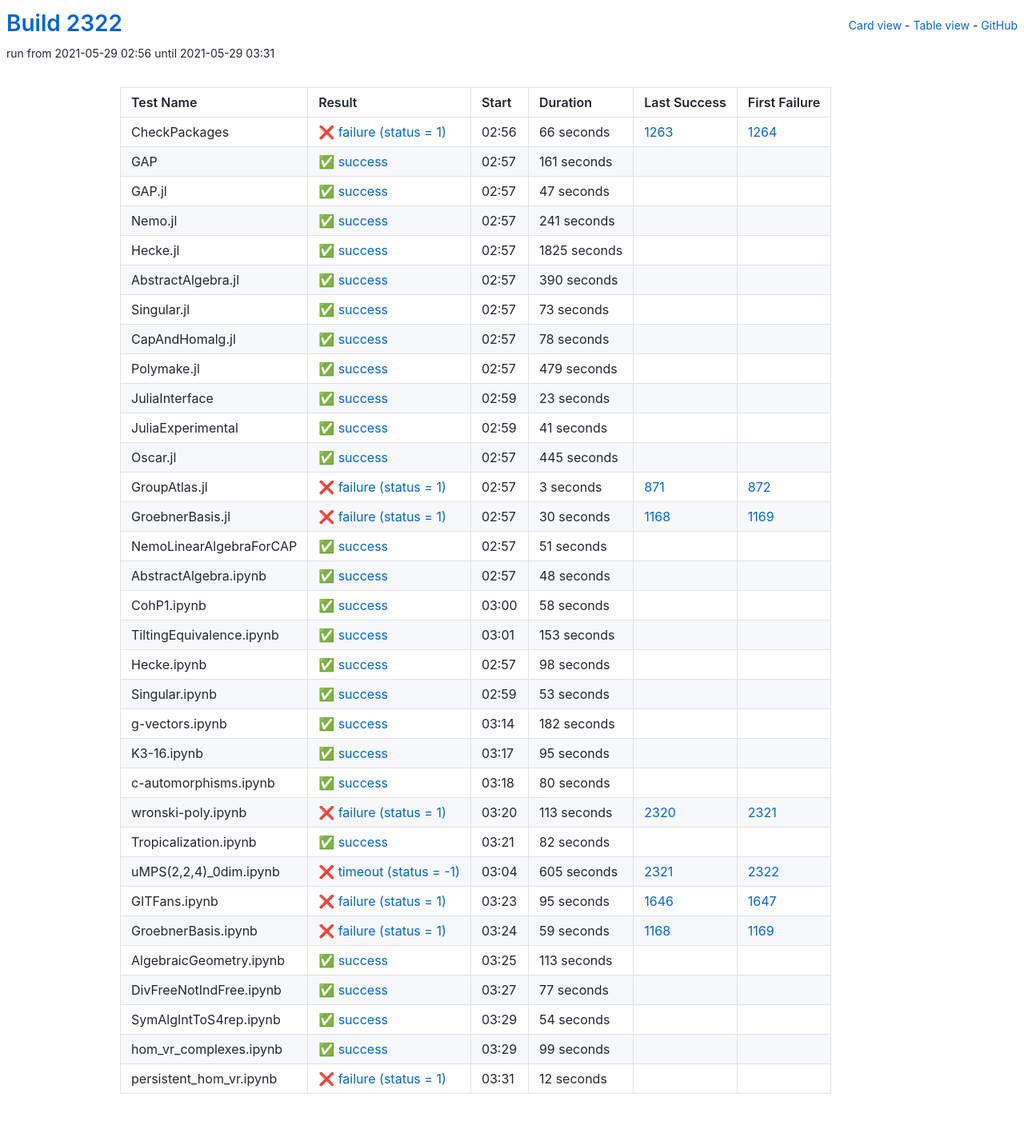
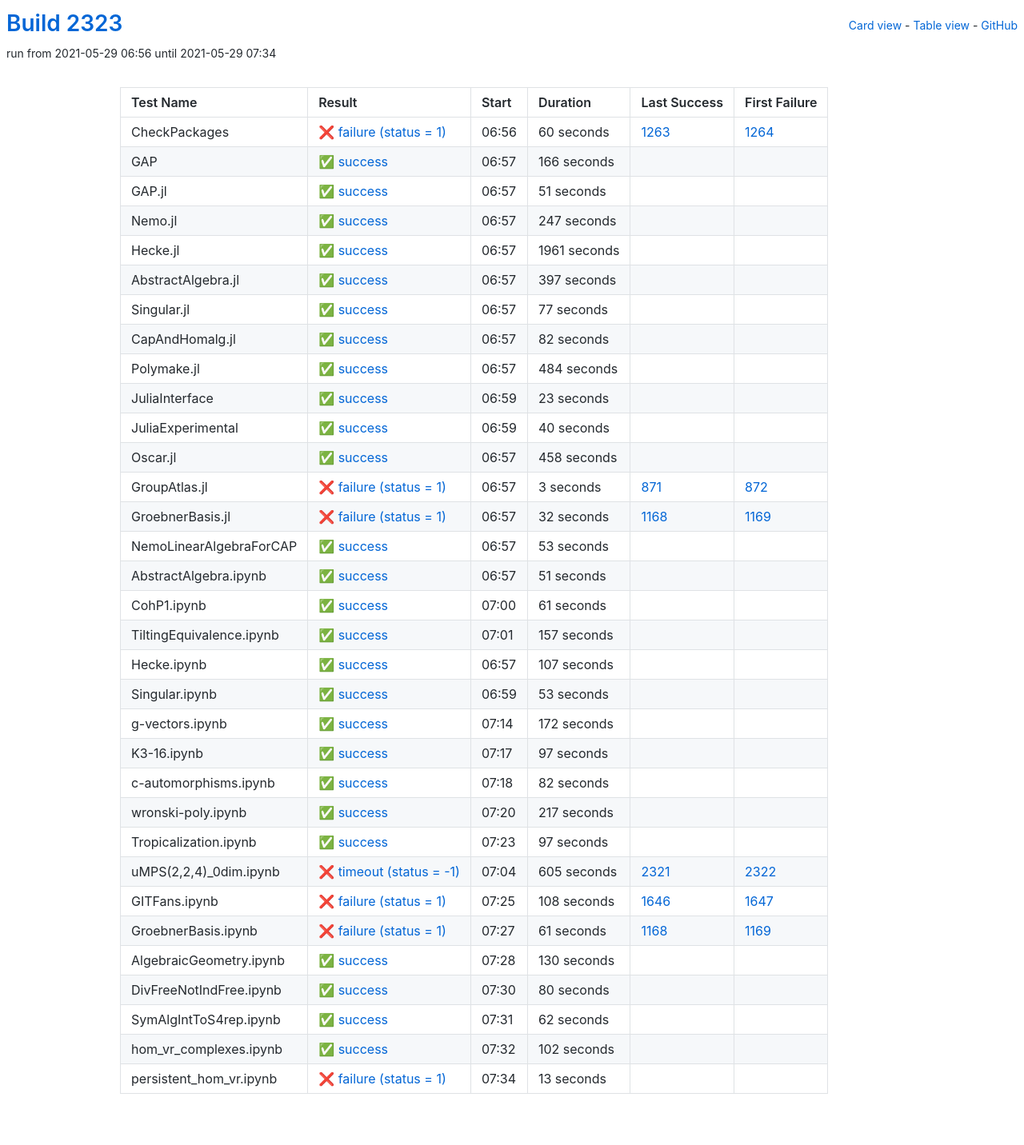
Before and after one commit to oscar-system/oscar-ci-status-stable, a Jekyll site: the page built from table.html, in a window 1280 px wide. Shown: the whole page at 80% size. Built offline with Jekyll 4.4.1, drawn with Linux system fonts in a browser that asks for light colours.

Commit message:
Build #2323

```diff
--- a/_data/ci.yml
+++ b/_data/ci.yml
@@ -1,6 +1,6 @@
 ---
-build: 2322
-build_url: https://oscarci.mathematik.uni-kl.de/job/oscar-stable/2322/
+build: 2323
+build_url: https://oscarci.mathematik.uni-kl.de/job/oscar-stable/2323/
 job: oscar-stable
 organization: oscar-system
 repo: oscar-ci-status-stable
@@ -8,116 +8,116 @@ repourl: https://github.com/oscar-system/oscar-ci-status-stable
 tests:
 - name: CheckPackages
   id: checkpackages
-  log: https://oscarci.mathematik.uni-kl.de/job/oscar-stable/2322/artifact/logs/build-2322/CheckPackages.log
-  start: 2021-05-29 02:56
+  log: https://oscarci.mathematik.uni-kl.de/job/oscar-stable/2323/artifact/logs/build-2323/CheckPackages.log
+  start: 2021-05-29 06:56
   success: false
   exitcode: 1
   status: failure
-  duration: 66
+  duration: 60
   last_success: 1263
   last_success_url: https://oscarci.mathematik.uni-kl.de/job/oscar-stable/1263/
   first_failure: 1264
   first_failure_url: https://oscarci.mathematik.uni-kl.de/job/oscar-stable/1264/
 - name: GAP
   id: gap
-  log: https://oscarci.mathematik.uni-kl.de/job/oscar-stable/2322/artifact/logs/build-2322/GAP.log
-  start: 2021-05-29 02:57
+  log: https://oscarci.mathematik.uni-kl.de/job/oscar-stable/2323/artifact/logs/build-2323/GAP.log
+  start: 2021-05-29 06:57
   success: true
   exitcode: 0
   status: success
-  duration: 161
+  duration: 166
   last_success: false
   last_success_url:
   first_failure: false
   first_failure_url:
 - name: GAP.jl
   id: gap-jl
-  log: https://oscarci.mathematik.uni-kl.de/job/oscar-stable/2322/artifact/logs/build-2322/GAP.jl.log
-  start: 2021-05-29 02:57
+  log: https://oscarci.mathematik.uni-kl.de/job/oscar-stable/2323/artifact/logs/build-2323/GAP.jl.log
+  start: 2021-05-29 06:57
   success: true
   exitcode: 0
   status: success
-  duration: 47
+  duration: 51
   last_success: false
   last_success_url:
   first_failure: false
   first_failure_url:
 - name: Nemo.jl
   id: nemo-jl
-  log: https://oscarci.mathematik.uni-kl.de/job/oscar-stable/2322/artifact/logs/build-2322/Nemo.jl.log
-  start: 2021-05-29 02:57
+  log: https://oscarci.mathematik.uni-kl.de/job/oscar-stable/2323/artifact/logs/build-2323/Nemo.jl.log
+  start: 2021-05-29 06:57
   success: true
   exitcode: 0
   status: success
-  duration: 241
+  duration: 247
   last_success: false
   last_success_url:
   first_failure: false
   first_failure_url:
 - name: Hecke.jl
   id: hecke-jl
-  log: https://oscarci.mathematik.uni-kl.de/job/oscar-stable/2322/artifact/logs/build-2322/Hecke.jl.log
-  start: 2021-05-29 02:57
+  log: https://oscarci.mathematik.uni-kl.de/job/oscar-stable/2323/artifact/logs/build-2323/Hecke.jl.log
+  start: 2021-05-29 06:57
   success: true
   exitcode: 0
   status: success
-  duration: 1825
+  duration: 1961
   last_success: false
   last_success_url:
   first_failure: false
   first_failure_url:
 - name: AbstractAlgebra.jl
   id: abstractalgebra-jl
-  log: https://oscarci.mathematik.uni-kl.de/job/oscar-stable/2322/artifact/logs/build-2322/AbstractAlgebra.jl.log
-  start: 2021-05-29 02:57
+  log: https://oscarci.mathematik.uni-kl.de/job/oscar-stable/2323/artifact/logs/build-2323/AbstractAlgebra.jl.log
+  start: 2021-05-29 06:57
   success: true
   exitcode: 0
   status: success
-  duration: 390
+  duration: 397
   last_success: false
   last_success_url:
   first_failure: false
   first_failure_url:
 - name: Singular.jl
   id: singular-jl
-  log: https://oscarci.mathematik.uni-kl.de/job/oscar-stable/2322/artifact/logs/build-2322/Singular.jl.log
-  start: 2021-05-29 02:57
+  log: https://oscarci.mathematik.uni-kl.de/job/oscar-stable/2323/artifact/logs/build-2323/Singular.jl.log
+  start: 2021-05-29 06:57
   success: true
   exitcode: 0
   status: success
-  duration: 73
+  duration: 77
   last_success: false
   last_success_url:
   first_failure: false
   first_failure_url:
 - name: CapAndHomalg.jl
   id: capandhomalg-jl
-  log: https://oscarci.mathematik.uni-kl.de/job/oscar-stable/2322/artifact/logs/build-2322/CapAndHomalg.jl.log
-  start: 2021-05-29 02:57
+  log: https://oscarci.mathematik.uni-kl.de/job/oscar-stable/2323/artifact/logs/build-2323/CapAndHomalg.jl.log
+  start: 2021-05-29 06:57
   success: true
   exitcode: 0
   status: success
-  duration: 78
+  duration: 82
   last_success: false
   last_success_url:
   first_failure: false
   first_failure_url:
 - name: Polymake.jl
   id: polymake-jl
-  log: https://oscarci.mathematik.uni-kl.de/job/oscar-stable/2322/artifact/logs/build-2322/Polymake.jl.log
-  start: 2021-05-29 02:57
+  log: https://oscarci.mathematik.uni-kl.de/job/oscar-stable/2323/artifact/logs/build-2323/Polymake.jl.log
+  start: 2021-05-29 06:57
   success: true
   exitcode: 0
   status: success
-  duration: 479
+  duration: 484
   last_success: false
   last_success_url:
   first_failure: false
   first_failure_url:
 - name: JuliaInterface
   id: juliainterface
-  log: https://oscarci.mathematik.uni-kl.de/job/oscar-stable/2322/artifact/logs/build-2322/JuliaInterface.log
-  start: 2021-05-29 02:59
+  log: https://oscarci.mathematik.uni-kl.de/job/oscar-stable/2323/artifact/logs/build-2323/JuliaInterface.log
+  start: 2021-05-29 06:59
   success: true
   exitcode: 0
   status: success
@@ -128,32 +128,32 @@ tests:
   first_failure_url:
 - name: JuliaExperimental
   id: juliaexperimental
-  log: https://oscarci.mathematik.uni-kl.de/job/oscar-stable/2322/artifact/logs/build-2322/JuliaExperimental.log
-  start: 2021-05-29 02:59
+  log: https://oscarci.mathematik.uni-kl.de/job/oscar-stable/2323/artifact/logs/build-2323/JuliaExperimental.log
+  start: 2021-05-29 06:59
   success: true
   exitcode: 0
   status: success
-  duration: 41
+  duration: 40
   last_success: false
   last_success_url:
   first_failure: false
   first_failure_url:
 - name: Oscar.jl
   id: oscar-jl
-  log: https://oscarci.mathematik.uni-kl.de/job/oscar-stable/2322/artifact/logs/build-2322/Oscar.jl.log
-  start: 2021-05-29 02:57
+  log: https://oscarci.mathematik.uni-kl.de/job/oscar-stable/2323/artifact/logs/build-2323/Oscar.jl.log
+  start: 2021-05-29 06:57
   success: true
   exitcode: 0
   status: success
-  duration: 445
+  duration: 458
   last_success: false
   last_success_url:
   first_failure: false
   first_failure_url:
 - name: GroupAtlas.jl
   id: groupatlas-jl
-  log: https://oscarci.mathematik.uni-kl.de/job/oscar-stable/2322/artifact/logs/build-2322/GroupAtlas.jl.log
-  start: 2021-05-29 02:57
+  log: https://oscarci.mathematik.uni-kl.de/job/oscar-stable/2323/artifact/logs/build-2323/GroupAtlas.jl.log
+  start: 2021-05-29 06:57
   success: false
   exitcode: 1
   status: failure
@@ -164,20 +164,32 @@ tests:
   first_failure_url: https://oscarci.mathematik.uni-kl.de/job/oscar-stable/872/
 - name: GroebnerBasis.jl
   id: groebnerbasis-jl
-  log: https://oscarci.mathematik.uni-kl.de/job/oscar-stable/2322/artifact/logs/build-2322/GroebnerBasis.jl.log
-  start: 2021-05-29 02:57
+  log: https://oscarci.mathematik.uni-kl.de/job/oscar-stable/2323/artifact/logs/build-2323/GroebnerBasis.jl.log
+  start: 2021-05-29 06:57
   success: false
   exitcode: 1
   status: failure
-  duration: 30
+  duration: 32
   last_success: 1168
   last_success_url: https://oscarci.mathematik.uni-kl.de/job/oscar-stable/1168/
   first_failure: 1169
   first_failure_url: https://oscarci.mathematik.uni-kl.de/job/oscar-stable/1169/
 - name: NemoLinearAlgebraForCAP
   id: nemolinearalgebraforcap
-  log: https://oscarci.mathematik.uni-kl.de/job/oscar-stable/2322/artifact/logs/build-2322/NemoLinearAlgebraForCAP.log
-  start: 2021-05-29 02:57
+  log: https://oscarci.mathematik.uni-kl.de/job/oscar-stable/2323/artifact/logs/build-2323/NemoLinearAlgebraForCAP.log
+  start: 2021-05-29 06:57
+  success: true
+  exitcode: 0
+  status: success
+  duration: 53
+  last_success: false
+  last_success_url:
+  first_failure: false
+  first_failure_url:
+- name: AbstractAlgebra.ipynb
+  id: abstractalgebra-ipynb
+  log: https://oscarci.mathematik.uni-kl.de/job/oscar-stable/2323/artifact/logs/build-2323/AbstractAlgebra.ipynb.log
+  start: 2021-05-29 06:57
   success: true
   exitcode: 0
   status: success
@@ -186,58 +198,46 @@ tests:
   last_success_url:
   first_failure: false
   first_failure_url:
-- name: AbstractAlgebra.ipynb
-  id: abstractalgebra-ipynb
-  log: https://oscarci.mathematik.uni-kl.de/job/oscar-stable/2322/artifact/logs/build-2322/AbstractAlgebra.ipynb.log
-  start: 2021-05-29 02:57
+- name: CohP1.ipynb
+  id: cohp1-ipynb
+  log: https://oscarci.mathematik.uni-kl.de/job/oscar-stable/2323/artifact/logs/build-2323/CohP1.ipynb.log
+  start: 2021-05-29 07:00
   success: true
   exitcode: 0
   status: success
-  duration: 48
-  last_success: false
-  last_success_url:
-  first_failure: false
-  first_failure_url:
-- name: CohP1.ipynb
-  id: cohp1-ipynb
-  log: https://oscarci.mathematik.uni-kl.de/job/oscar-stable/2322/artifact/logs/build-2322/CohP1.ipynb.log
-  start: 2021-05-29 03:00
-  success: true
-  exitcode: 0
-  status: success
-  duration: 58
+  duration: 61
   last_success: false
   last_success_url:
   first_failure: false
   first_failure_url:
 - name: TiltingEquivalence.ipynb
   id: tiltingequivalence-ipynb
-  log: https://oscarci.mathematik.uni-kl.de/job/oscar-stable/2322/artifact/logs/build-2322/TiltingEquivalence.ipynb.log
-  start: 2021-05-29 03:01
+  log: https://oscarci.mathematik.uni-kl.de/job/oscar-stable/2323/artifact/logs/build-2323/TiltingEquivalence.ipynb.log
+  start: 2021-05-29 07:01
   success: true
   exitcode: 0
   status: success
-  duration: 153
+  duration: 157
   last_success: false
   last_success_url:
   first_failure: false
   first_failure_url:
 - name: Hecke.ipynb
   id: hecke-ipynb
-  log: https://oscarci.mathematik.uni-kl.de/job/oscar-stable/2322/artifact/logs/build-2322/Hecke.ipynb.log
-  start: 2021-05-29 02:57
+  log: https://oscarci.mathematik.uni-kl.de/job/oscar-stable/2323/artifact/logs/build-2323/Hecke.ipynb.log
+  start: 2021-05-29 06:57
   success: true
   exitcode: 0
   status: success
-  duration: 98
+  duration: 107
   last_success: false
   last_success_url:
   first_failure: false
   first_failure_url:
 - name: Singular.ipynb
   id: singular-ipynb
-  log: https://oscarci.mathematik.uni-kl.de/job/oscar-stable/2322/artifact/logs/build-2322/Singular.ipynb.log
-  start: 2021-05-29 02:59
+  log: https://oscarci.mathematik.uni-kl.de/job/oscar-stable/2323/artifact/logs/build-2323/Singular.ipynb.log
+  start: 2021-05-29 06:59
   success: true
   exitcode: 0
   status: success
@@ -248,56 +248,32 @@ tests:
   first_failure_url:
 - name: g-vectors.ipynb
   id: g-vectors-ipynb
-  log: https://oscarci.mathematik.uni-kl.de/job/oscar-stable/2322/artifact/logs/build-2322/g-vectors.ipynb.log
-  start: 2021-05-29 03:14
+  log: https://oscarci.mathematik.uni-kl.de/job/oscar-stable/2323/artifact/logs/build-2323/g-vectors.ipynb.log
+  start: 2021-05-29 07:14
   success: true
   exitcode: 0
   status: success
-  duration: 182
+  duration: 172
   last_success: false
   last_success_url:
   first_failure: false
   first_failure_url:
 - name: K3-16.ipynb
   id: k3-16-ipynb
-  log: https://oscarci.mathematik.uni-kl.de/job/oscar-stable/2322/artifact/logs/build-2322/K3-16.ipynb.log
-  start: 2021-05-29 03:17
+  log: https://oscarci.mathematik.uni-kl.de/job/oscar-stable/2323/artifact/logs/build-2323/K3-16.ipynb.log
+  start: 2021-05-29 07:17
   success: true
   exitcode: 0
   status: success
-  duration: 95
+  duration: 97
   last_success: false
   last_success_url:
   first_failure: false
   first_failure_url:
 - name: c-automorphisms.ipynb
   id: c-automorphisms-ipynb
-  log: https://oscarci.mathematik.uni-kl.de/job/oscar-stable/2322/artifact/logs/build-2322/c-automorphisms.ipynb.log
-  start: 2021-05-29 03:18
-  success: true
-  exitcode: 0
-  status: success
-  duration: 80
-  last_success: false
-  last_success_url:
-  first_failure: false
-  first_failure_url:
-- name: wronski-poly.ipynb
-  id: wronski-poly-ipynb
-  log: https://oscarci.mathematik.uni-kl.de/job/oscar-stable/2322/artifact/logs/build-2322/wronski-poly.ipynb.log
-  start: 2021-05-29 03:20
-  success: false
-  exitcode: 1
-  status: failure
-  duration: 113
-  last_success: 2320
-  last_success_url: https://oscarci.mathematik.uni-kl.de/job/oscar-stable/2320/
-  first_failure: 2321
-  first_failure_url: https://oscarci.mathematik.uni-kl.de/job/oscar-stable/2321/
-- name: Tropicalization.ipynb
-  id: tropicalization-ipynb
-  log: https://oscarci.mathematik.uni-kl.de/job/oscar-stable/2322/artifact/logs/build-2322/Tropicalization.ipynb.log
-  start: 2021-05-29 03:21
+  log: https://oscarci.mathematik.uni-kl.de/job/oscar-stable/2323/artifact/logs/build-2323/c-automorphisms.ipynb.log
+  start: 2021-05-29 07:18
   success: true
   exitcode: 0
   status: success
@@ -306,10 +282,34 @@ tests:
   last_success_url:
   first_failure: false
   first_failure_url:
+- name: wronski-poly.ipynb
+  id: wronski-poly-ipynb
+  log: https://oscarci.mathematik.uni-kl.de/job/oscar-stable/2323/artifact/logs/build-2323/wronski-poly.ipynb.log
+  start: 2021-05-29 07:20
+  success: true
+  exitcode: 0
+  status: success
+  duration: 217
+  last_success: false
+  last_success_url:
+  first_failure: false
+  first_failure_url:
+- name: Tropicalization.ipynb
+  id: tropicalization-ipynb
+  log: https://oscarci.mathematik.uni-kl.de/job/oscar-stable/2323/artifact/logs/build-2323/Tropicalization.ipynb.log
+  start: 2021-05-29 07:23
+  success: true
+  exitcode: 0
+  status: success
+  duration: 97
+  last_success: false
+  last_success_url:
+  first_failure: false
+  first_failure_url:
 - name: uMPS(2,2,4)_0dim.ipynb
   id: umps-2-2-4-0dim-ipynb
-  log: https://oscarci.mathematik.uni-kl.de/job/oscar-stable/2322/artifact/logs/build-2322/uMPS-2-2-4-_0dim.ipynb.log
-  start: 2021-05-29 03:04
+  log: https://oscarci.mathematik.uni-kl.de/job/oscar-stable/2323/artifact/logs/build-2323/uMPS-2-2-4-_0dim.ipynb.log
+  start: 2021-05-29 07:04
   success: false
   exitcode: -1
   status: timeout
@@ -320,84 +320,84 @@ tests:
   first_failure_url: https://oscarci.mathematik.uni-kl.de/job/oscar-stable/2322/
 - name: GITFans.ipynb
   id: gitfans-ipynb
-  log: https://oscarci.mathematik.uni-kl.de/job/oscar-stable/2322/artifact/logs/build-2322/GITFans.ipynb.log
-  start: 2021-05-29 03:23
+  log: https://oscarci.mathematik.uni-kl.de/job/oscar-stable/2323/artifact/logs/build-2323/GITFans.ipynb.log
+  start: 2021-05-29 07:25
   success: false
   exitcode: 1
   status: failure
-  duration: 95
+  duration: 108
   last_success: 1646
   last_success_url: https://oscarci.mathematik.uni-kl.de/job/oscar-stable/1646/
   first_failure: 1647
   first_failure_url: https://oscarci.mathematik.uni-kl.de/job/oscar-stable/1647/
 - name: GroebnerBasis.ipynb
   id: groebnerbasis-ipynb
-  log: https://oscarci.mathematik.uni-kl.de/job/oscar-stable/2322/artifact/logs/build-2322/GroebnerBasis.ipynb.log
-  start: 2021-05-29 03:24
+  log: https://oscarci.mathematik.uni-kl.de/job/oscar-stable/2323/artifact/logs/build-2323/GroebnerBasis.ipynb.log
+  start: 2021-05-29 07:27
   success: false
   exitcode: 1
   status: failure
-  duration: 59
+  duration: 61
   last_success: 1168
   last_success_url: https://oscarci.mathematik.uni-kl.de/job/oscar-stable/1168/
   first_failure: 1169
   first_failure_url: https://oscarci.mathematik.uni-kl.de/job/oscar-stable/1169/
 - name: AlgebraicGeometry.ipynb
   id: algebraicgeometry-ipynb
-  log: https://oscarci.mathematik.uni-kl.de/job/oscar-stable/2322/artifact/logs/build-2322/AlgebraicGeometry.ipynb.log
-  start: 2021-05-29 03:25
+  log: https://oscarci.mathematik.uni-kl.de/job/oscar-stable/2323/artifact/logs/build-2323/AlgebraicGeometry.ipynb.log
+  start: 2021-05-29 07:28
   success: true
   exitcode: 0
   status: success
-  duration: 113
+  duration: 130
   last_success: false
   last_success_url:
   first_failure: false
   first_failure_url:
 - name: DivFreeNotIndFree.ipynb
   id: divfreenotindfree-ipynb
-  log: https://oscarci.mathematik.uni-kl.de/job/oscar-stable/2322/artifact/logs/build-2322/DivFreeNotIndFree.ipynb.log
-  start: 2021-05-29 03:27
+  log: https://oscarci.mathematik.uni-kl.de/job/oscar-stable/2323/artifact/logs/build-2323/DivFreeNotIndFree.ipynb.log
+  start: 2021-05-29 07:30
   success: true
   exitcode: 0
   status: success
-  duration: 77
+  duration: 80
   last_success: false
   last_success_url:
   first_failure: false
   first_failure_url:
 - name: SymAlgIntToS4rep.ipynb
   id: symalginttos4rep-ipynb
-  log: https://oscarci.mathematik.uni-kl.de/job/oscar-stable/2322/artifact/logs/build-2322/SymAlgIntToS4rep.ipynb.log
-  start: 2021-05-29 03:29
+  log: https://oscarci.mathematik.uni-kl.de/job/oscar-stable/2323/artifact/logs/build-2323/SymAlgIntToS4rep.ipynb.log
+  start: 2021-05-29 07:31
   success: true
   exitcode: 0
   status: success
-  duration: 54
+  duration: 62
   last_success: false
   last_success_url:
   first_failure: false
   first_failure_url:
 - name: hom_vr_complexes.ipynb
   id: hom-vr-complexes-ipynb
-  log: https://oscarci.mathematik.uni-kl.de/job/oscar-stable/2322/artifact/logs/build-2322/hom_vr_complexes.ipynb.log
-  start: 2021-05-29 03:29
+  log: https://oscarci.mathematik.uni-kl.de/job/oscar-stable/2323/artifact/logs/build-2323/hom_vr_complexes.ipynb.log
+  start: 2021-05-29 07:32
   success: true
   exitcode: 0
   status: success
-  duration: 99
+  duration: 102
   last_success: false
   last_success_url:
   first_failure: false
   first_failure_url:
 - name: persistent_hom_vr.ipynb
   id: persistent-hom-vr-ipynb
-  log: https://oscarci.mathematik.uni-kl.de/job/oscar-stable/2322/artifact/logs/build-2322/persistent_hom_vr.ipynb.log
-  start: 2021-05-29 03:31
+  log: https://oscarci.mathematik.uni-kl.de/job/oscar-stable/2323/artifact/logs/build-2323/persistent_hom_vr.ipynb.log
+  start: 2021-05-29 07:34
   success: false
   exitcode: 1
   status: failure
-  duration: 12
+  duration: 13
   last_success: false
   last_success_url:
   first_failure: false
```
Also changed, not shown: README.md.
